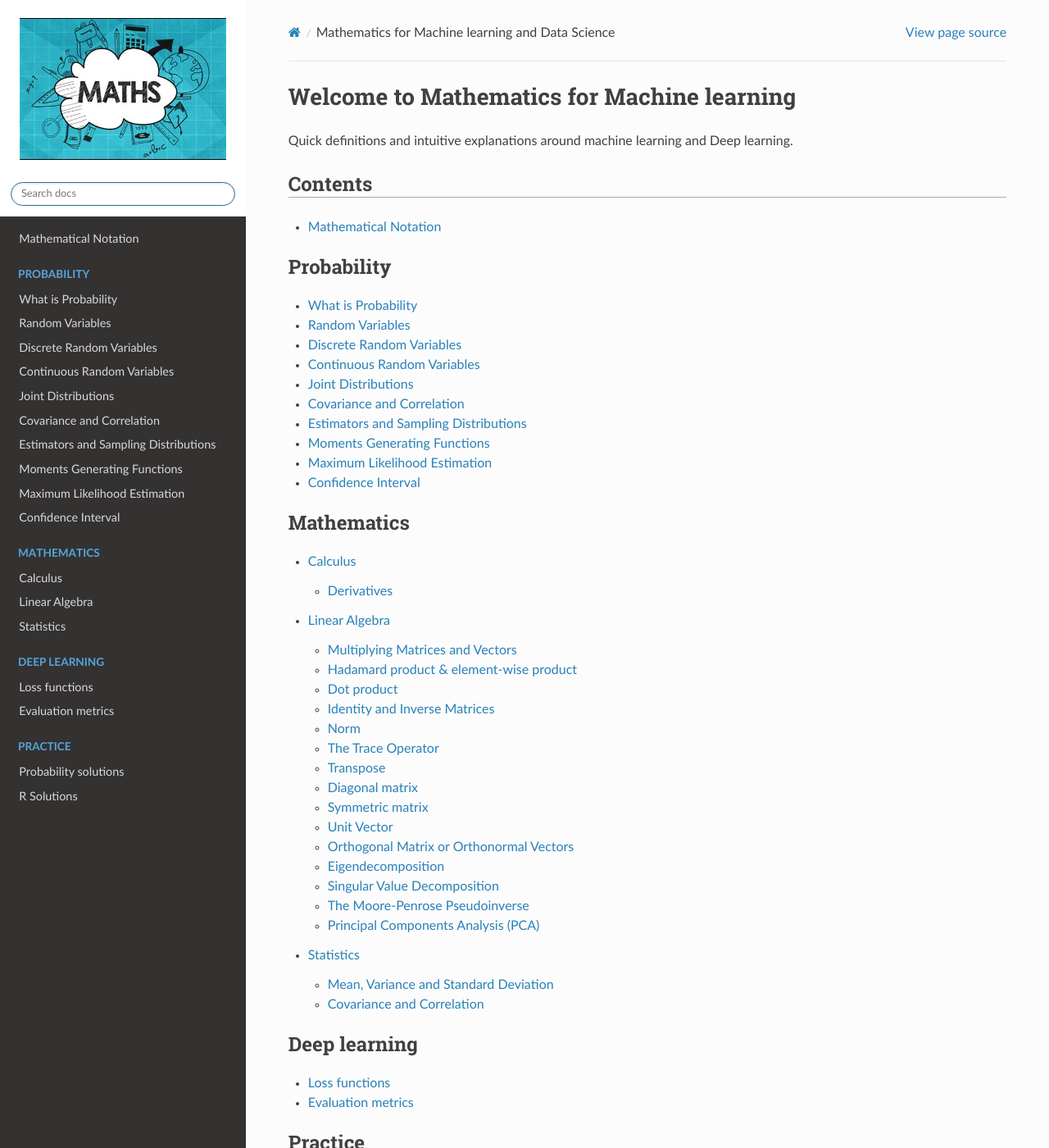
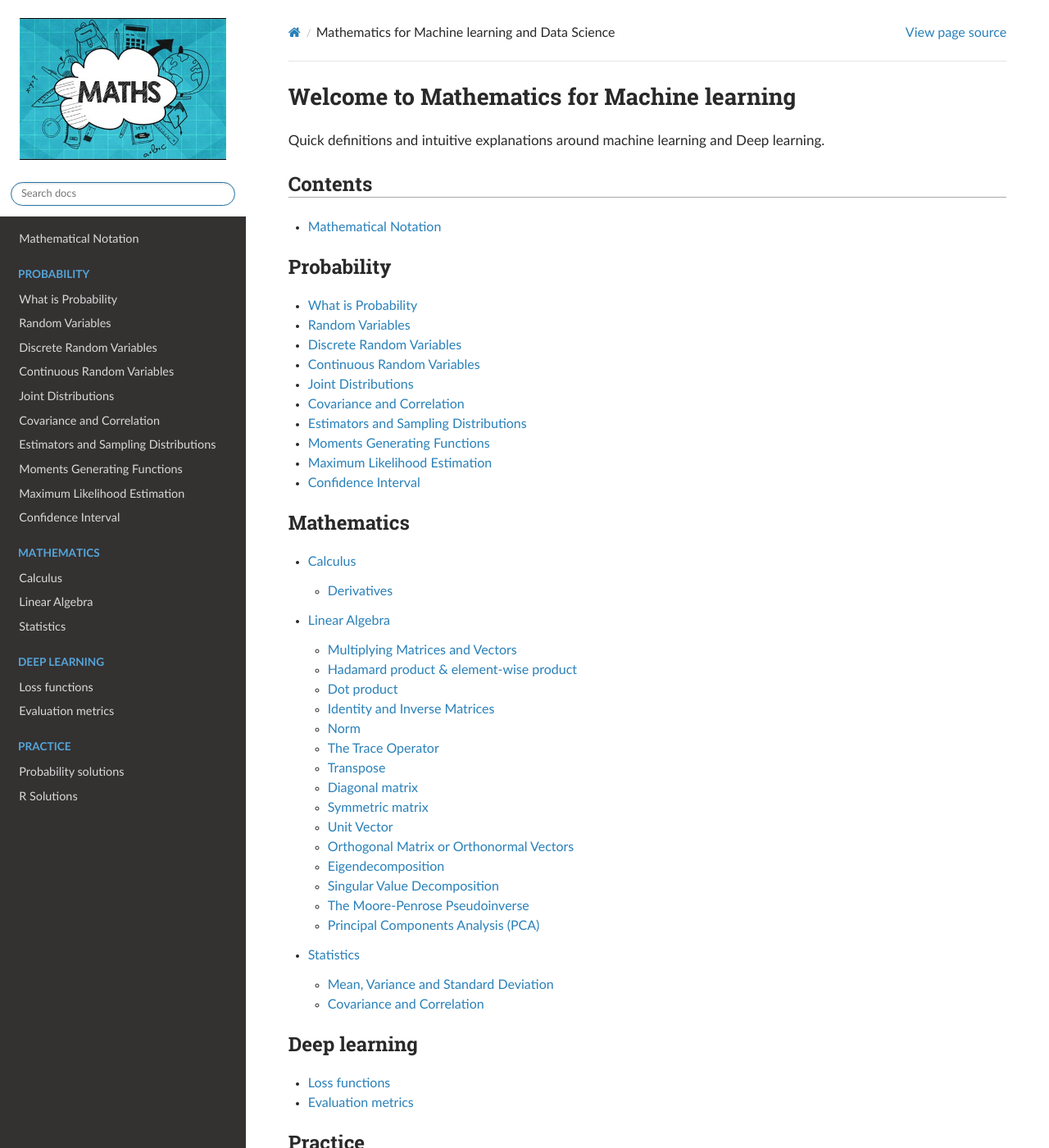
Before and after one commit to akkefa/ml-notes, a Sphinx documentation site: the page built from docs/index.rst, in a window 1280 px wide and 1400 px high. Shown: the whole window at 82% size. Built offline with Sphinx 7.4.7 and the Read the Docs theme 2.0.0, drawn with Linux system fonts in a browser that asks for light colours.

Commit message:
New changes.

```diff
--- a/docs/_static/statistics.css
+++ b/docs/_static/statistics.css
@@ -1,5 +1,10 @@
+body {
+    color: #292929;
+}
+
 .wy-nav-content {
     max-width: 1060px;
+    background: #fff;
 }
 
 .wy-side-nav-search {
@@ -18,5 +23,14 @@
     /*background-color: #f0f700;*/
     background-color: #f8b101;
     /*font-size: 17px;*/
-    padding:0.1em 0.2em;
+    padding: 0.1em 0.2em;
 }
+
+p {
+    font-size: 17px;
+}
+
+p.centered > strong {
+    background-color: #fff;
+    padding: 0;
+}
```
